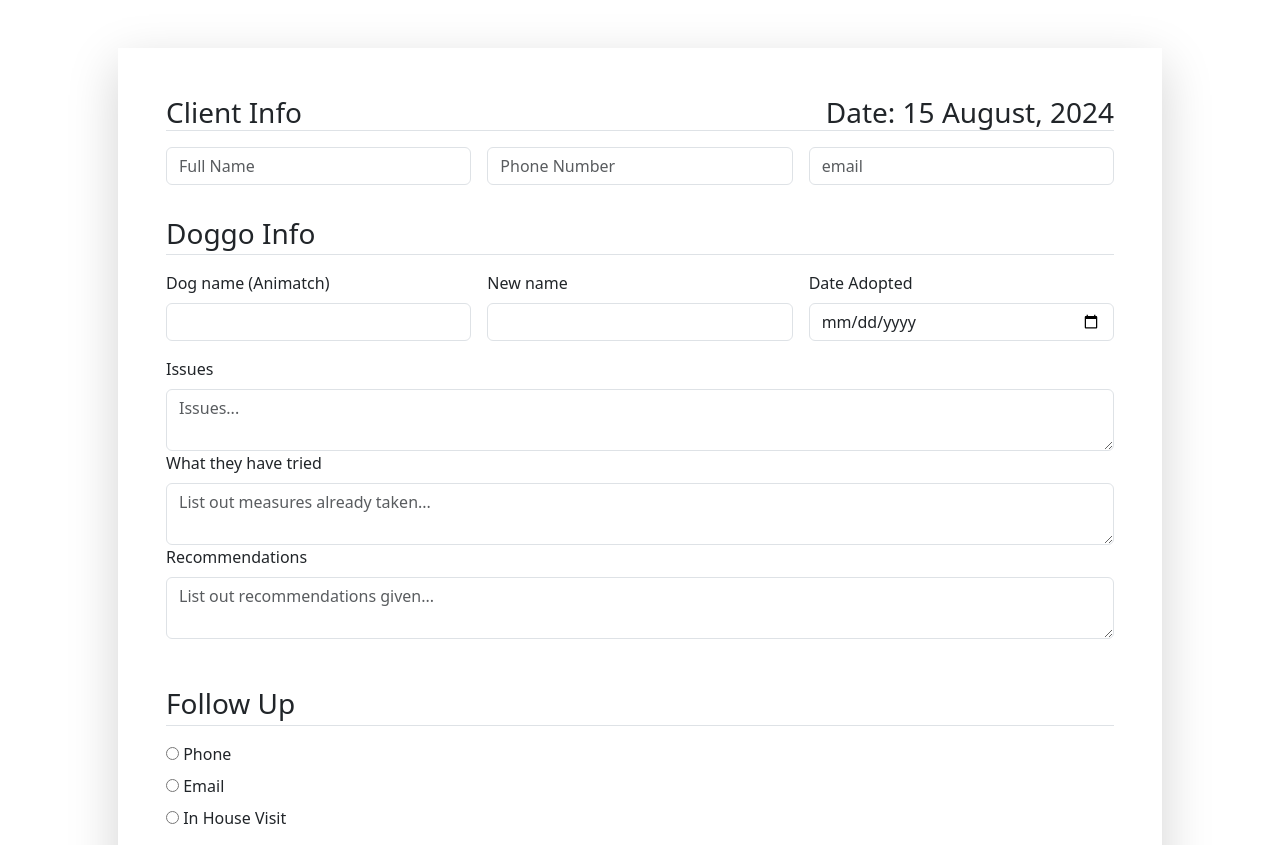
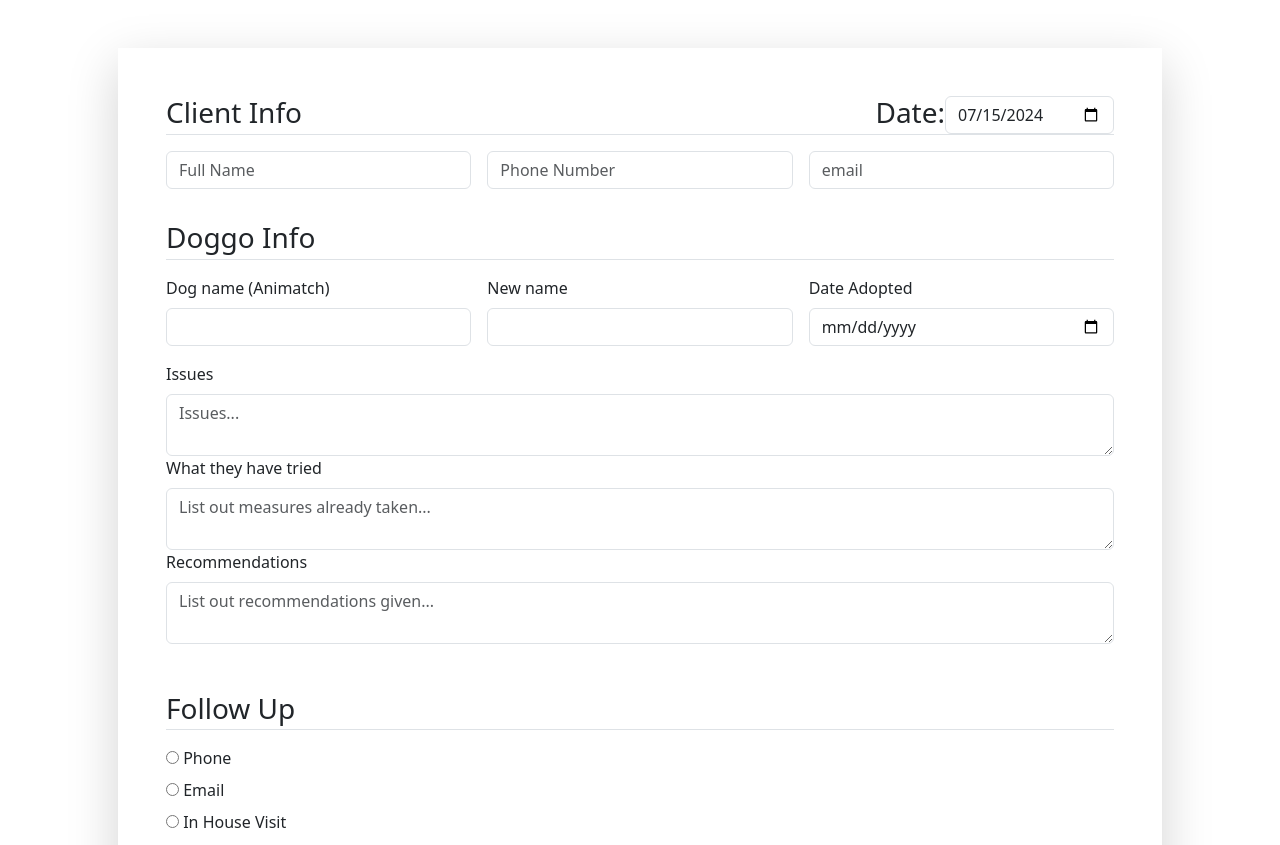
Before and after one commit to notayogilee/dog-form-pdf-create, a plain HTML site: page index.html in a window 1280 px wide. Shown: the top 845 px of the page. Drawn offline with nearby package versions, Linux system fonts and the light colour scheme.

Commit message:
Set Date field to input field that can be changed. For backlog purposes.

```diff
--- a/app.js
+++ b/app.js
@@ -25,7 +25,11 @@ let currentDate = `${day} ${month}, ${year}`;
 const dateForPDFName = `${day}${month.slice(0, 3).toUpperCase()}${year}`;
 
 let datePlaceholder = document.getElementById("current-date");
-datePlaceholder.innerText = currentDate;
+
+datePlaceholder.value = `${year}-${today
+  .getMonth()
+  .toString()
+  .padStart(2, "0")}-${day}`;
 
 const formatPhoneNumber = () => {
   let phoneNumber = document.getElementById("clientPhone").value;
--- a/index.html
+++ b/index.html
@@ -26,7 +26,10 @@
             class="d-flex flex-column flex-sm-row justify-content-between border-bottom mb-3"
           >
             <h3 class="mb-0">Client Info</h3>
-            <h3 class="mb-0">Date: <span id="current-date"></span></h3>
+            <h3 class="mb-0 d-inline-flex">
+              <label for="current-date">Date: </label>
+              <input type="date" id="current-date" class="form-control" />
+            </h3>
           </div>
           <div class="d-inline-flex flex-column flex-md-row w-100 mb-3">
             <div class="w-100 mb-1 mb-md-0 w-md-25 me-3">
```
